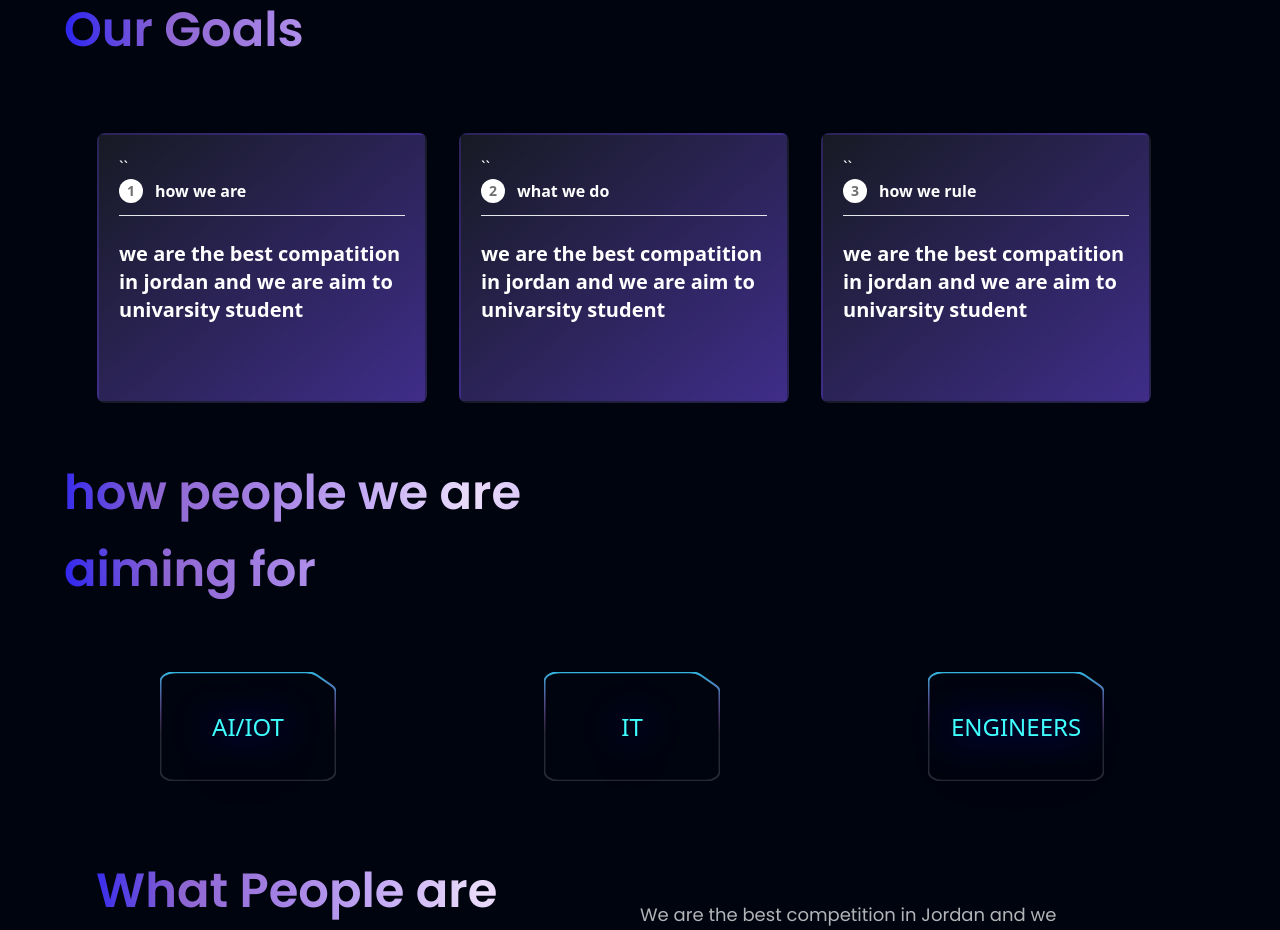
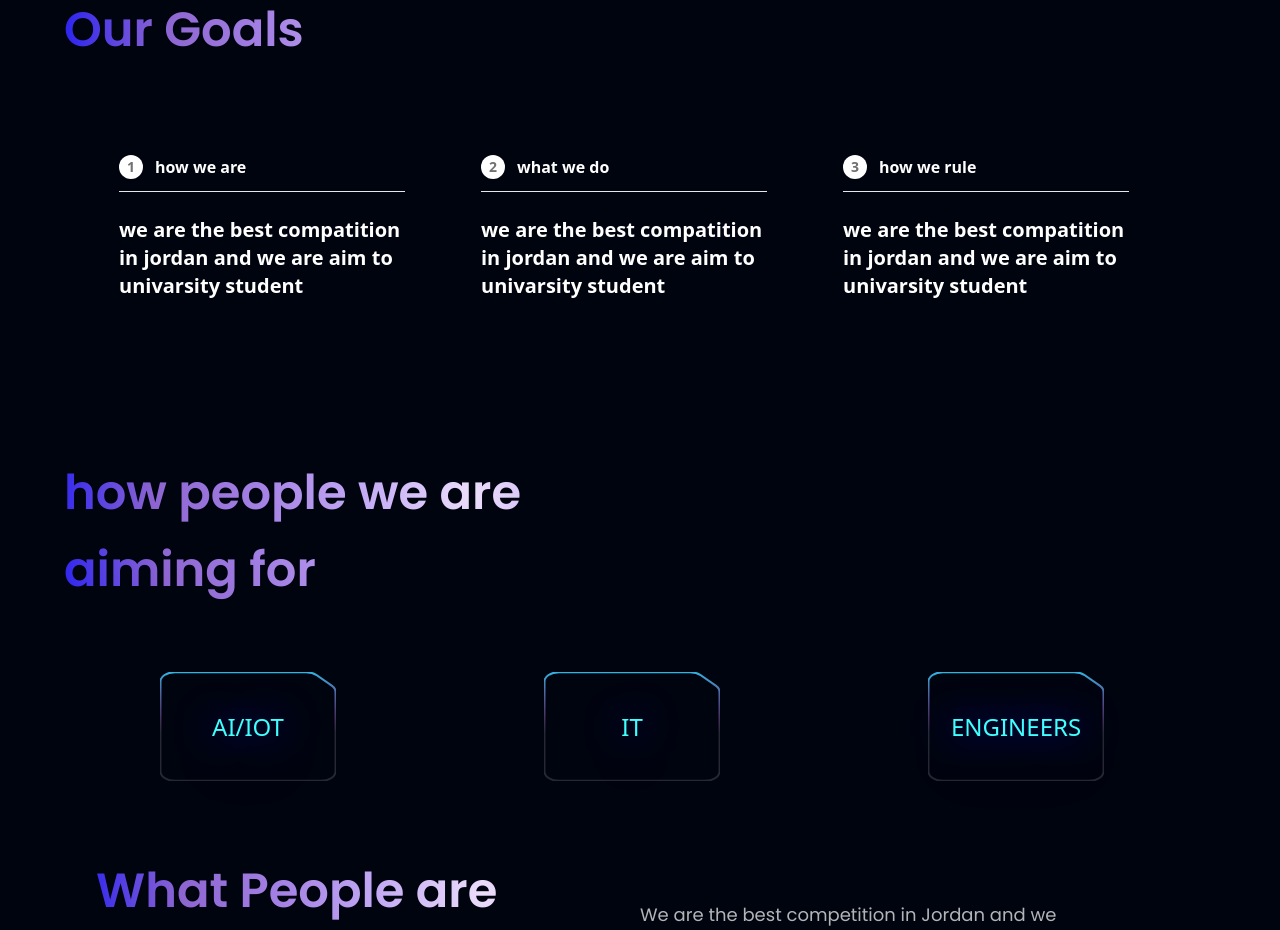
Before and after one commit to khatab1324/project2Market, a React (Vite) app: page / in a window 1280 px wide. Shown: the part 840-1770 px from the top of the page. Built offline with nearby package versions, Linux system fonts and the light colour scheme.

Commit message:
remove the background from the cart

```diff
--- a/src/components/AboutUs.tsx
+++ b/src/components/AboutUs.tsx
@@ -9,9 +9,9 @@ export const AboutUs = () => {
       {aboutUsContents.map((content) => (
         <div
           key={content.id}
-          className="w-[330px] h-[270px] p-5 text-white bg-gradient-to-br from-[#171a24] to-[#3f2d89] border-2 border-transparent rounded-lg flex flex-col cursor-pointer transform-gpu transition-all duration-800 ease-[cubic-bezier(0.23,1,0.32,1)] hover:rotate-[-4deg] ss:mr-8 mb-5"
+          className="w-[330px] h-[270px] p-5 text-white border-2 border-transparent rounded-lg flex flex-col cursor-pointer transform-gpu transition-all duration-800 ease-[cubic-bezier(0.23,1,0.32,1)] hover:rotate-[-4deg] ss:mr-8 mb-5"
         >
-          ``
+
           <div className="flex-1">
             <div className="flex items-center">
               <span className="inline-flex items-center justify-center w-6 h-6 mr-3 text-sm font-semibold text-[#717171] bg-white rounded-full">
--- a/src/components/WinnersCards.tsx
+++ b/src/components/WinnersCards.tsx
@@ -2,10 +2,7 @@ import React, { useEffect, useRef } from "react";
 import { Swiper, SwiperSlide } from "swiper/react";
 import SwiperCore, { Swiper as SwiperType } from "swiper";
 import "swiper/swiper-bundle.css";
-import {
-  FaArrowCircleLeft,
-  FaArrowCircleRight,
-} from "react-icons/fa";
+import { FaArrowCircleLeft, FaArrowCircleRight } from "react-icons/fa";
 import { Navigation } from "swiper/modules";
 import clsx from "clsx";
 import { winnersSessonOne } from "../constants";
@@ -14,17 +11,6 @@ SwiperCore.use([Navigation]);
 export const WinnersCards: React.FC = () => {
   // Reference for the swiper instance
   const swiperRef = useRef<SwiperType | null>(null);
-
-  useEffect(() => {
-    const timer = setInterval(() => {
-      if (swiperRef.current) {
-        swiperRef.current.slideNext();
-      }
-    }, 5000); // Slide every 5 seconds
-
-    // Cleanup the interval on component unmount
-    return () => clearInterval(timer);
-  }, []);
 
   return (
     <div className="relative px-4 sm:px-6 lg:px-8">
@@ -77,35 +63,9 @@ export const WinnersCards: React.FC = () => {
                   />
                 </div>
                 <div className="flex ">
-                  {/* {winner.place === 1 && (
-                    <img
-                      src={firstPlaceMedal}
-                      alt=""
-                      className="w-[40px] h-[40px] mt-4 relative right-2 "
-                    />
-                  )}
-                  {winner.place === 2 && (
-                    <img
-                      src={secondPlaceMedal}
-                      alt=""
-                      className="w-[40px] h-[40px] mt-4"
-                    />
-                  )}
-                  {winner.place === 3 && (
-                    <img
-                      src={theerdPlaceMedal}
-                      alt=""
-                      className="w-[40px] h-[40px] mt-4"
-                    />
-                  )} */}
                   <p
                     className={clsx(
-                      "font-poppins font-semibold text-gradient text-[32px] sm:text-[32px] lg:text-[30px]  leading-[1.2] lg:leading-[76.8px] w-full  mt-8 lg:mt-4  text-center text-silverGradient ",
-                      {
-                        // "text-goldGradient": winner.place === 1,
-                        // "text-silverGradient": winner.place === 2,
-                        // "text-bronzeGradient": winner.place === 3,
-                      }
+                      "font-poppins font-semibold text-gradient text-[32px] sm:text-[32px] lg:text-[30px]  leading-[1.2] lg:leading-[76.8px] w-full  mt-8 lg:mt-4  text-center text-silverGradient "
                     )}
                   >
                     {winner.projectTitle}
```
